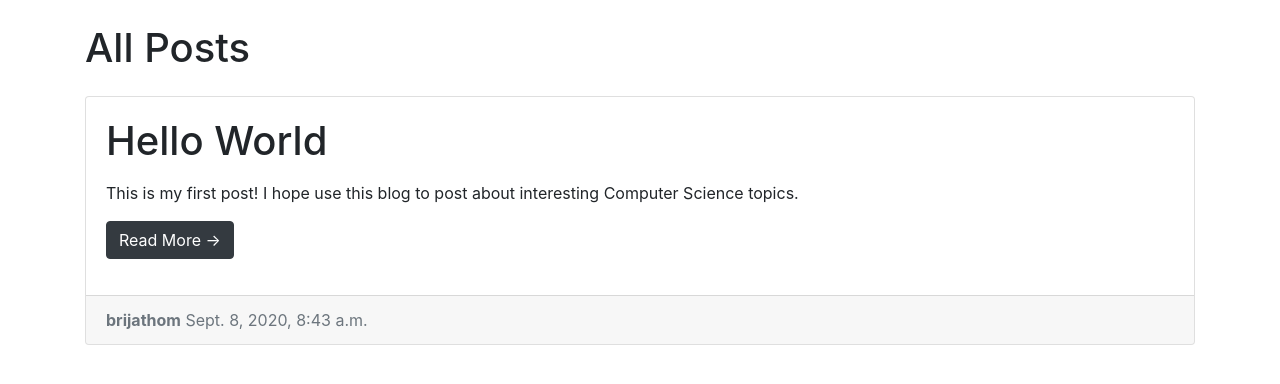
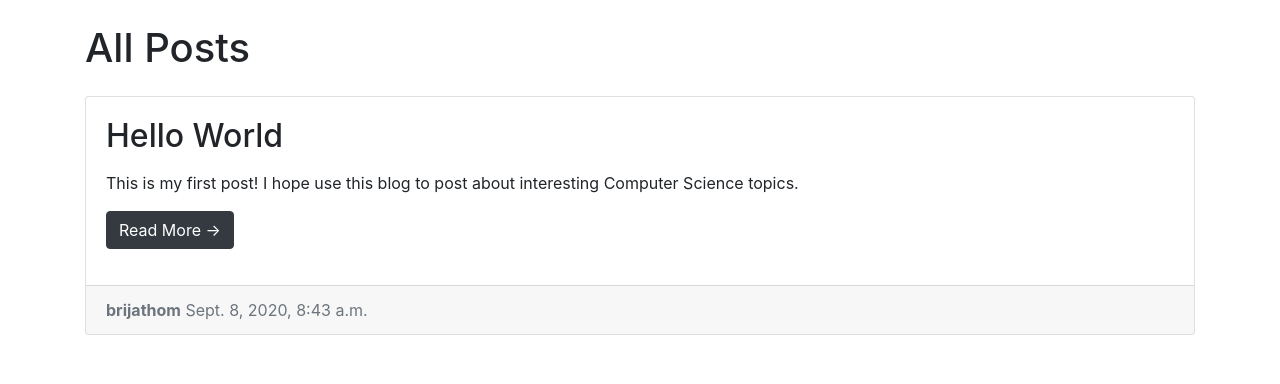
Before and after one commit to brijathom/blog, a Django app: page / in a window 1280 px wide. Shown: the part 56-440 px from the top of the page. Run offline with Django 3.2, Linux system fonts and the light colour scheme; data comes from the database, SQL or seed files in the repository; some libraries are stand-ins or nearby versions.

Commit message:
Adjust headings sizes

```diff
--- a/entries/templates/entries/index.html
+++ b/entries/templates/entries/index.html
@@ -8,7 +8,7 @@
     <!-- Blog Post -->
     <div class="card mb-4">
         <div class="card-body">
-            <h1 class="card-title">{{ entry.entry_title }}</h1>
+            <h2 class="card-title">{{ entry.entry_title }}</h2>
             <p class="card-text">{{ entry.entry_text|truncatechars:100|safe }}</p>
             <p>
                 <a href="{% url 'entry_detail' entry.pk %}" class="btn btn-dark">Read More &rarr;</a>
```
